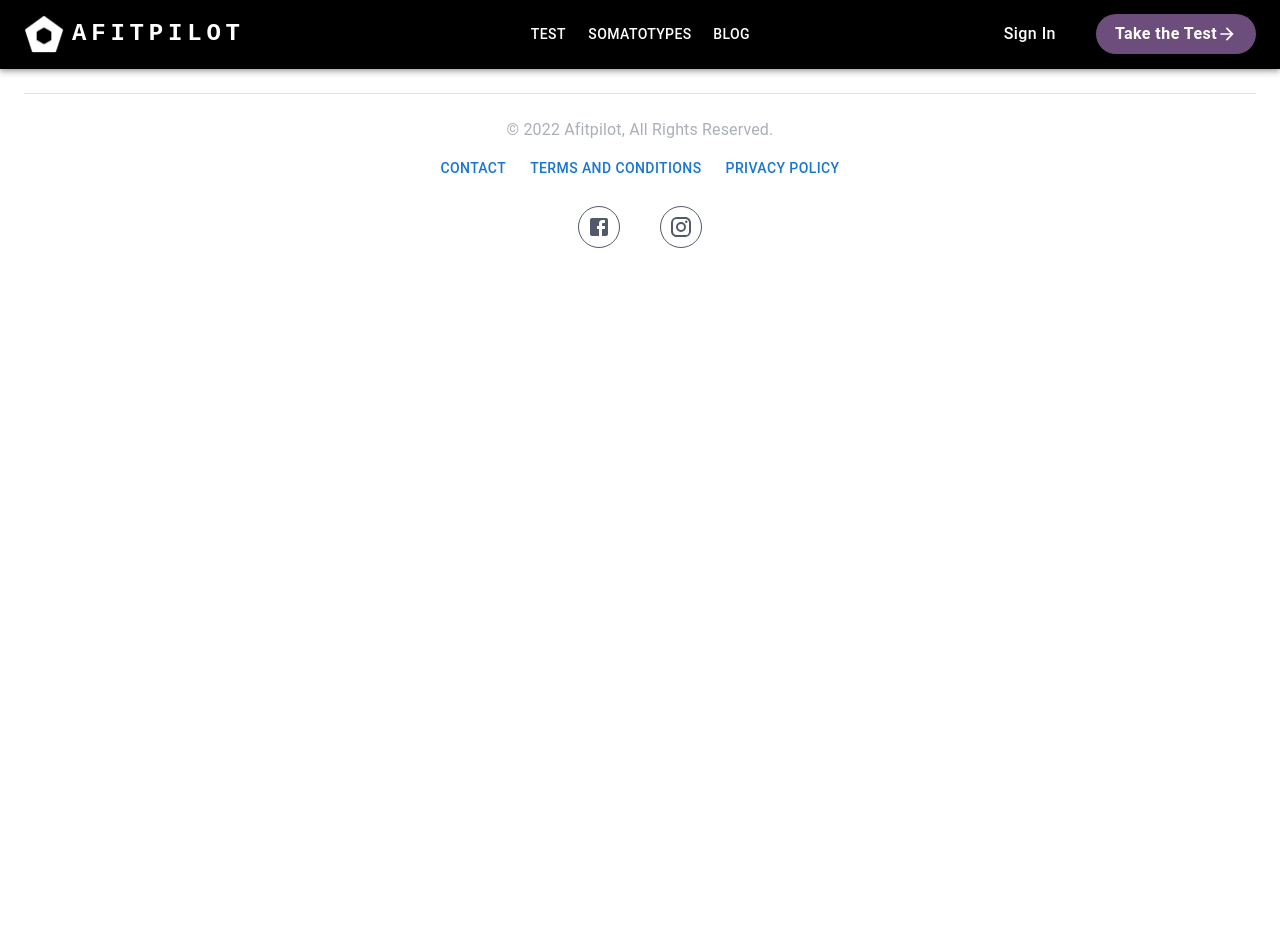
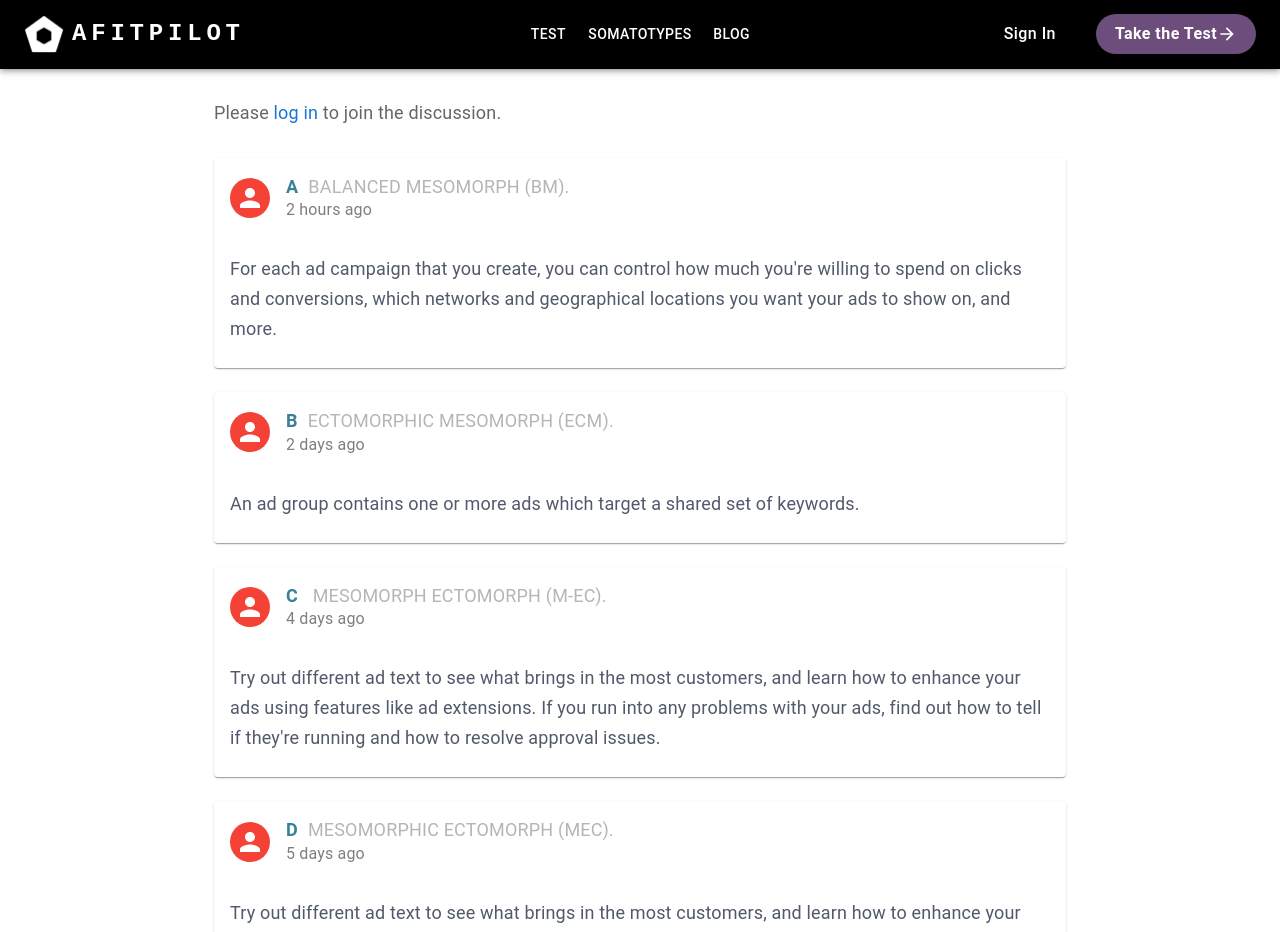
Before and after one commit to walter-clayton/afitpilot-somatotype, a React (Create React App) app in the folder client/: page /CommentPage in a window 1280 px wide. Shown: the top 932 px of the page. Before the commit the page ends 800 px from the top, so only its background shows below. Built offline with nearby package versions, Linux system fonts and the light colour scheme.

Commit message:
Add comment page

```diff
--- a/client/src/App.tsx
+++ b/client/src/App.tsx
@@ -23,6 +23,7 @@ import FooterCTA from "./components/CTA/FooterCTA";
 import BlogArticlePage from "./components/BlogArticlePage";
 import AddPage from "./components/AddPage";
 import Error404 from "./components/CTA/Error404";
+import CommentPage from "./components/CTA/CommentPage"
 
 export interface ISomatotype {
   endomorphy?: number | undefined;
@@ -139,6 +140,7 @@ function App() {
         <Route path="/Types" element={<Types />} />
         <Route path="/FooterCTA" element={<FooterCTA />} />
         <Route path="/Error404" element={<Error404 />} />
+        <Route path="/CommentPage" element={<CommentPage />} />
         <Route
           path="/Test"
           element={
--- /dev/null
+++ b/client/src/components/CTA/CommentPage.tsx
@@ -0,0 +1,125 @@
+import * as React from 'react';
+import Card from '@mui/material/Card';
+import CardHeader from '@mui/material/CardHeader';
+import CardContent from '@mui/material/CardContent';
+import Avatar from '@mui/material/Avatar';
+import { Typography, Box, TextField, Button, Container, Link } from '@mui/material/';
+import { red } from '@mui/material/colors';
+import CssBaseline from "@mui/material/CssBaseline";
+import { useNavigate } from "react-router-dom";
+
+export default function CommentPage() {
+    const steps = [
+        {
+            image: "A",
+            name: "A",
+            bodyType: "Balanced Mesomorph (BM).",
+            Time: "2 hours ago",
+            description: `For each ad campaign that you create, you can control how much
+                    you're willing to spend on clicks and conversions, which networks
+                    and geographical locations you want your ads to show on, and more.`,
+        },
+        {
+            image: "B",
+            name: "B",
+            bodyType: "Ectomorphic Mesomorph (EcM).",
+            Time: "2 days ago",
+            description:
+                'An ad group contains one or more ads which target a shared set of keywords.',
+        },
+        {
+            image: "C",
+            name: "C",
+            bodyType: " Mesomorph Ectomorph (M-Ec).",
+            Time: "4 days ago",
+            description: `Try out different ad text to see what brings in the most customers,
+                    and learn how to enhance your ads using features like ad extensions.
+                    If you run into any problems with your ads, find out how to tell if
+                    they're running and how to resolve approval issues.`,
+        },
+        {
+            image: "D",
+            name: "D",
+            bodyType: "Mesomorphic Ectomorph (MEc).",
+            Time: "5 days ago",
+            description: `Try out different ad text to see what brings in the most customers,
+                   and learn how to enhance your ads using features like ad extensions.
+                    If you run into any problems with your ads, find out how to tell if
+                    they're running and how to resolve approval issues.`,
+        },
+    ];
+    const navigate = useNavigate();
+
+    return (
+        <Container maxWidth="md">
+            <CssBaseline />
+            <Typography variant="body1" color="text.secondary" sx={{ fontSize: "18px", margin: "30px 0px 30px", }}>
+                Please {" "}
+                <Link
+                    onClick={() => {
+                        navigate("/Login");
+                        window.scrollTo(0, 0);
+                    }}
+                    sx={{ textDecoration: "none", cursor: "pointer", fontSize: "18px", }}
+                    variant="body1"
+                >
+                    log in {" "}
+                </Link>
+                to join the discussion.
+            </Typography>
+            <Box sx={{
+                marginTop: 4,
+                display: "flex",
+                flexDirection: "column",
+                alignItems: "center",
+                justifyContent: "center",
+                width: "100%"
+            }}>
+
+                {steps.map((step, index) =>
+                    <Card sx={{ width: "100%", mb: 3, }}>
+                        <CardHeader
+                            avatar={
+                                <Avatar sx={{ bgcolor: red[500] }} aria-label="user image">
+                                    {/* {step.image} */}
+                                </Avatar>
+                            }
+                            title={
+                                <Typography variant="body2" sx={{ color: "RGB(56, 129, 153)", fontSize: "18px", fontWeight: 600, }}>
+                                    {step.name}
+                                    <Typography component={"span"} variant="body2" sx={{ marginLeft: "10px", color: "RGB(181, 181, 181)", fontSize: "18px", fontWeight: 400, textTransform: "uppercase" }} >
+                                        {step.bodyType}
+                                    </Typography>
+                                </Typography>
+                            }
+                            subheader={
+                                <Typography variant="body2" sx={{ color: "RGB(127, 127, 127)", fontSize: "16px", fontWeight: 400, }} >
+                                    {step.Time}
+                                </Typography>
+                            }
+                        />
+                        <CardContent>
+                            <Typography variant="subtitle1" sx={{ color: "RGB(81, 89, 106)", fontSize: "18px", fontWeight: 400, lineHeight: "30px" }} >
+                                {step.description}
+                            </Typography>
+                        </CardContent>
+                    </Card>
+                )}
+                <TextField
+                    id="outlined-multiline-static"
+                    fullWidth
+                    placeholder='Write your Comment'
+                    multiline
+                    rows={4}
+                />
+                <Button type='submit' variant='contained'
+                    sx={{
+                        maxWidth: "sm", color: "white", marginTop: 1.5,
+                        backgroundColor: 'RGB(52, 121, 144)', padding: "7px 15px", fontWeight: 600, textAlign: "center", lineHeight: '30px', fontSize: "18px", borderRadius: "40px", textTransform: 'initial', minWidth: '140px', "&.MuiButtonBase-root:hover": { bgcolor: "RGB(52, 121, 144)" },
+                    }}                >
+                    SUBMIT
+                </Button>
+            </Box>
+        </Container >
+    );
+}
```
